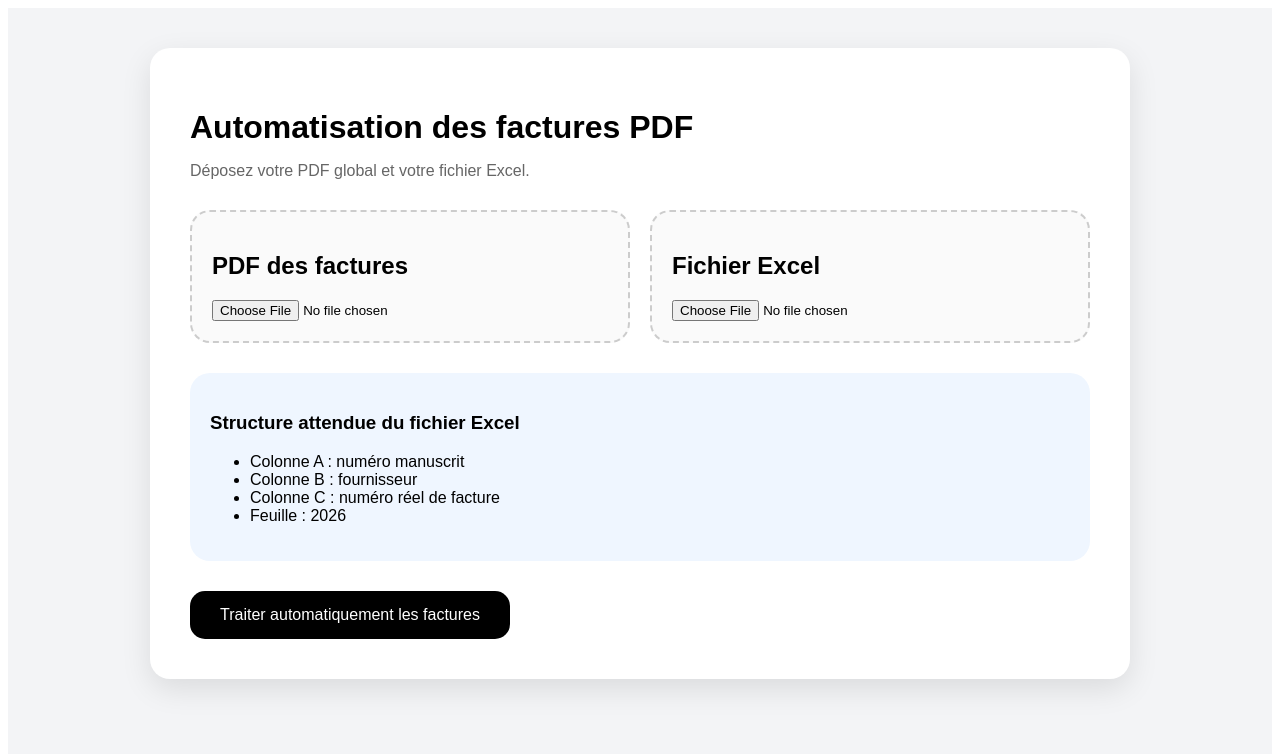
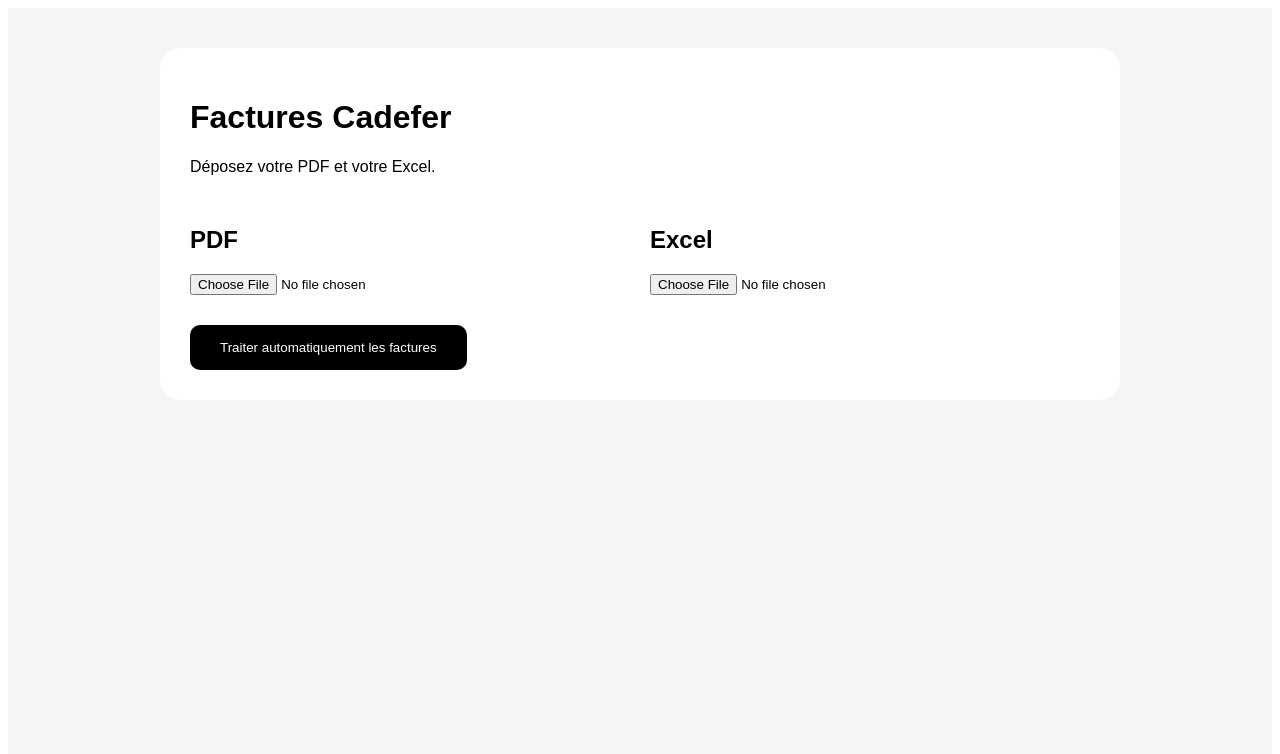
Before and after one commit to cclaudel66/factures-cadefer, a React (Vite) app: page / in a window 1280 px wide. Shown: the top 754 px of the page. Built offline with nearby package versions, Linux system fonts and the light colour scheme.

Commit message:
Refactor App component and remove unused code

```diff
--- a/src/App.jsx
+++ b/src/App.jsx
@@ -3,92 +3,35 @@
 export default function App() {
   const [pdfFile, setPdfFile] = useState(null)
   const [excelFile, setExcelFile] = useState(null)
-  const [loading, setLoading] = useState(false)
-  const [message, setMessage] = useState('')
-
-  async function handleProcess() {
-    if (!pdfFile || !excelFile) {
-      setMessage('Veuillez sélectionner le PDF et le fichier Excel.')
-      return
-    }
-
-    try {
-      setLoading(true)
-      setMessage('Traitement des factures en cours...')
-
-      const formData = new FormData()
-      formData.append('pdf', pdfFile)
-      formData.append('excel', excelFile)
-
-      const response = await fetch('/api/process', {
-        method: 'POST',
-        body: formData,
-      })
-
-      if (!response.ok) {
-        throw new Error('Erreur pendant le traitement.')
-      }
-
-      const blob = await response.blob()
-
-      const url = window.URL.createObjectURL(blob)
-      const a = document.createElement('a')
-      a.href = url
-      a.download = 'factures.zip'
-      document.body.appendChild(a)
-      a.click()
-      a.remove()
-
-      setMessage('ZIP généré avec succès ✅')
-    } catch (error) {
-      setMessage(error.message)
-    } finally {
-      setLoading(false)
-    }
-  }
 
   return (
     <div style={{
-      minHeight: '100vh',
-      background: '#f3f4f6',
-      padding: '40px',
-      fontFamily: 'Arial'
+      padding: 40,
+      fontFamily: 'Arial',
+      background: '#f5f5f5',
+      minHeight: '100vh'
     }}>
       <div style={{
-        maxWidth: '900px',
-        margin: '0 auto',
         background: 'white',
-        borderRadius: '20px',
-        padding: '40px',
-        boxShadow: '0 10px 30px rgba(0,0,0,0.1)'
+        padding: 30,
+        borderRadius: 20,
+        maxWidth: 900,
+        margin: '0 auto'
       }}>
-        <h1 style={{
-          fontSize: '32px',
-          marginBottom: '10px'
-        }}>
-          Automatisation des factures PDF
-        </h1>
+        <h1>Factures Cadefer</h1>
 
-        <p style={{
-          color: '#666',
-          marginBottom: '30px'
-        }}>
-          Déposez votre PDF global et votre fichier Excel.
+        <p>
+          Déposez votre PDF et votre Excel.
         </p>
 
         <div style={{
           display: 'grid',
           gridTemplateColumns: '1fr 1fr',
-          gap: '20px',
-          marginBottom: '30px'
+          gap: 20,
+          marginTop: 30
         }}>
-          <div style={{
-            border: '2px dashed #ccc',
-            borderRadius: '20px',
-            padding: '20px',
-            background: '#fafafa'
-          }}>
-            <h2>PDF des factures</h2>
+          <div>
+            <h2>PDF</h2>
 
             <input
               type="file"
@@ -97,19 +40,12 @@
             />
 
             {pdfFile && (
-              <p style={{ color: 'green' }}>
-                {pdfFile.name}
-              </p>
+              <p>{pdfFile.name}</p>
             )}
           </div>
 
-          <div style={{
-            border: '2px dashed #ccc',
-            borderRadius: '20px',
-            padding: '20px',
-            background: '#fafafa'
-          }}>
-            <h2>Fichier Excel</h2>
+          <div>
+            <h2>Excel</h2>
 
             <input
               type="file"
@@ -118,57 +54,21 @@
             />
 
             {excelFile && (
-              <p style={{ color: 'green' }}>
-                {excelFile.name}
-              </p>
+              <p>{excelFile.name}</p>
             )}
           </div>
         </div>
 
-        <div style={{
-          background: '#eff6ff',
-          padding: '20px',
-          borderRadius: '20px',
-          marginBottom: '30px'
+        <button style={{
+          marginTop: 30,
+          padding: '15px 30px',
+          background: 'black',
+          color: 'white',
+          border: 'none',
+          borderRadius: 10
         }}>
-          <h3>Structure attendue du fichier Excel</h3>
-
-          <ul>
-            <li>Colonne A : numéro manuscrit</li>
-            <li>Colonne B : fournisseur</li>
-            <li>Colonne C : numéro réel de facture</li>
-            <li>Feuille : 2026</li>
-          </ul>
-        </div>
-
-        <button
-          onClick={handleProcess}
-          disabled={loading}
-          style={{
-            background: 'black',
-            color: 'white',
-            padding: '15px 30px',
-            borderRadius: '15px',
-            border: 'none',
-            fontSize: '16px',
-            cursor: 'pointer'
-          }}
-        >
-          {loading
-            ? 'Traitement en cours...'
-            : 'Traiter automatiquement les factures'}
+          Traiter automatiquement les factures
         </button>
-
-        {message && (
-          <div style={{
-            marginTop: '20px',
-            background: '#f3f4f6',
-            padding: '15px',
-            borderRadius: '10px'
-          }}>
-            {message}
-          </div>
-        )}
       </div>
     </div>
   )
```
